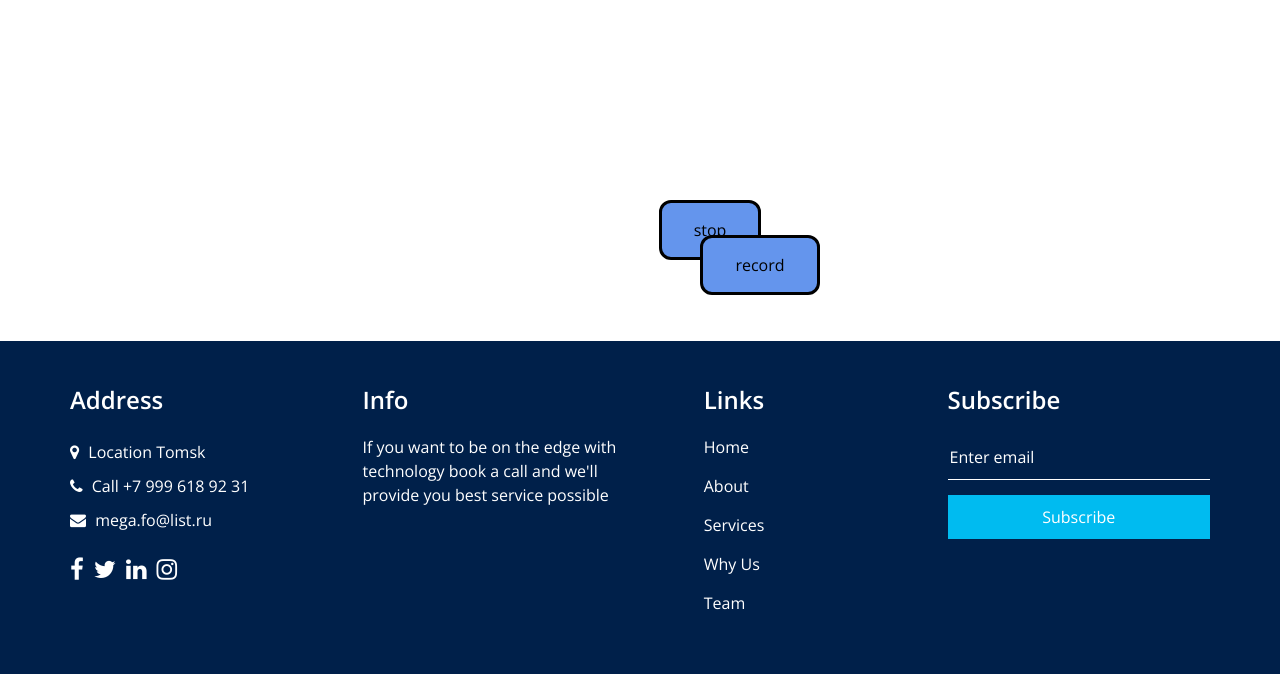
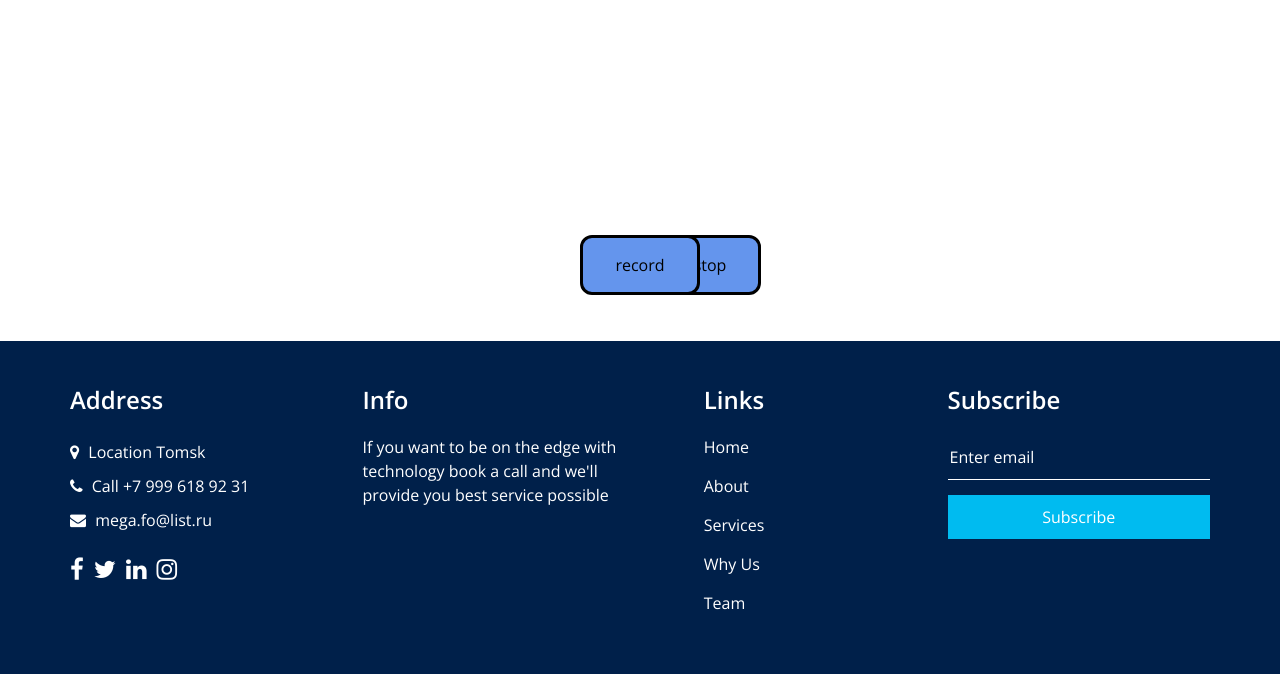
Before and after one commit to Roman12322/DoubleCheck, a Django app: template main/templates/main/main.html in a window 1280 px wide; the page is wider, and only the part inside the window is pictured. Shown: the part 200-874 px from the top of that part. Run offline with Django 3.2, Linux system fonts and the light colour scheme; the template is opened without the code that fills it, so the values that code supplies are empty; some libraries are stand-ins or nearby versions.

Commit message:
trying to fix .css v13

```diff
--- a/static/main/css/style.css
+++ b/static/main/css/style.css
@@ -633,13 +633,13 @@ a:focus {
 
 .stop-button {
   position: absolute;
-  top: 400px;
+  top: 435px;
   left: 70px;
 }
 .record-button {
   position: absolute;
   top: 435px;
-  left: 120px;
+  left: 0px;
   display: flex;
   flex-direction: column;
   align-items: center;
```
